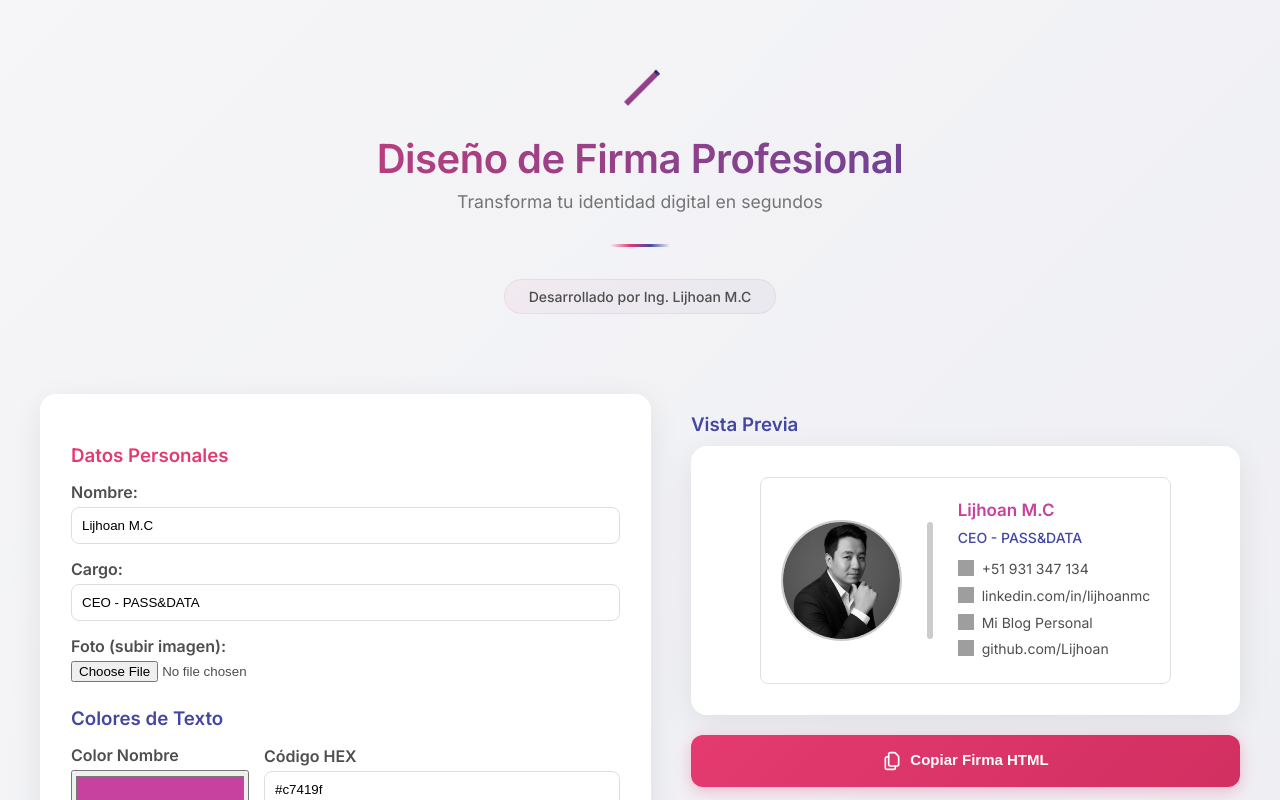
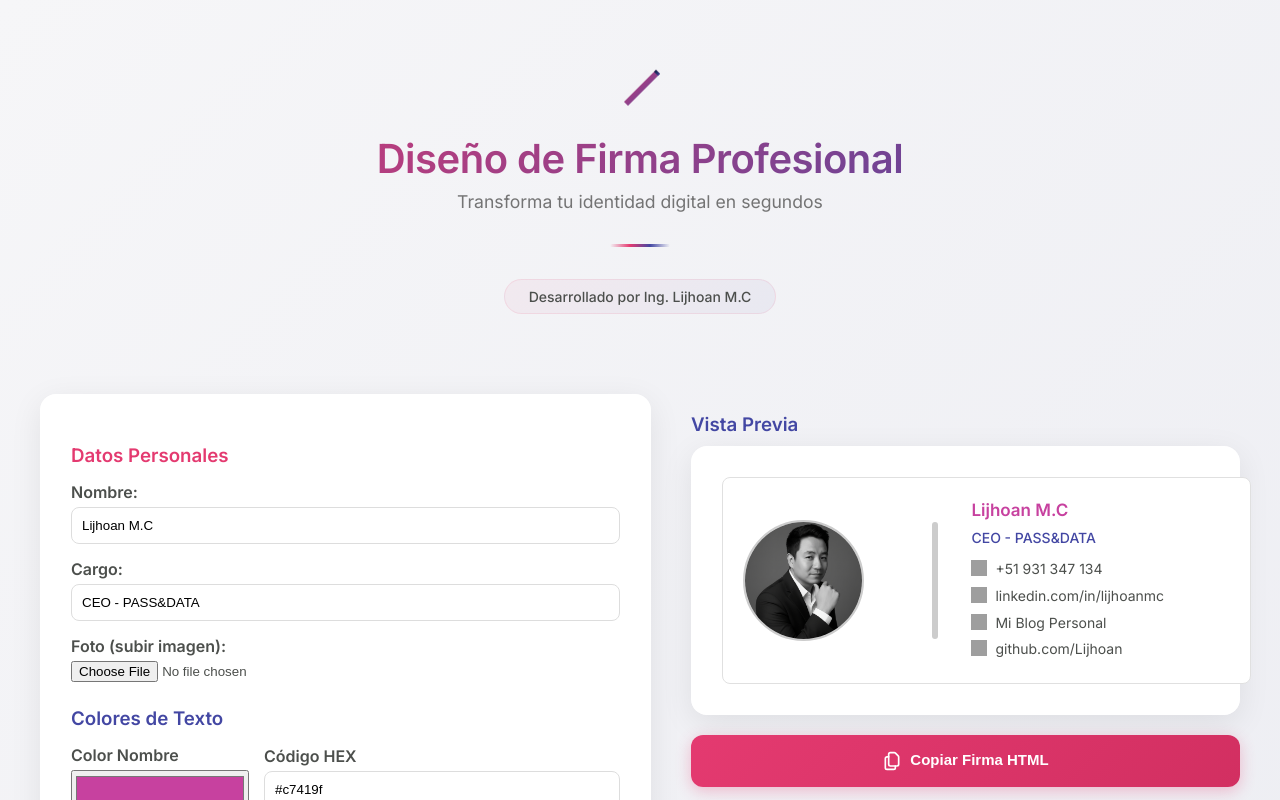
Before and after one commit to Lijhoan/signature-gen, a React (Vite) app: page / in a window 1280 px wide. Shown: the top 800 px of the page. Built offline with nearby package versions, Linux system fonts and the light colour scheme; grey boxes are pictures that could not be loaded.

Commit message:
fix: Force left-align on signature table and all content elements for email compatibility (Gmail/Outlook/Apple)

```diff
--- a/src/components/VistaPrevia.jsx
+++ b/src/components/VistaPrevia.jsx
@@ -66,14 +66,15 @@ const VistaPrevia = ({ data, socialNetworks, styles, onCopy, copySuccess, iconSt
             fontFamily: styles.fontFamily,
             fontSize: "14px",
             lineHeight: 1.5,
-            margin: "0 auto",
+            margin: "0",
             padding: "20px",
-            width: "fit-content",
-            maxWidth: "100%",
+            width: "100%",
+            maxWidth: "600px",
             border: "1px solid #e0e0e0",
             borderRadius: "8px",
             backgroundColor: "#ffffff",
             overflow: "auto",
+            textAlign: "left",
           }}
         >
           <table
@@ -85,11 +86,12 @@ const VistaPrevia = ({ data, socialNetworks, styles, onCopy, copySuccess, iconSt
               padding: "0",
               border: "0",
               borderStyle: "none",
-              width: "auto",
+              width: "100%",
+              textAlign: "left",
             }}
           >
             <tbody>
-              <tr style={{ border: "0", borderStyle: "none" }}>
+              <tr style={{ border: "0", borderStyle: "none", textAlign: "left" }}>
                 {/* Imagen */}
                 {data.imagen && (
                   <td style={{
@@ -97,7 +99,8 @@ const VistaPrevia = ({ data, socialNetworks, styles, onCopy, copySuccess, iconSt
                     margin: "0",
                     border: "0",
                     borderStyle: "none",
-                    verticalAlign: "middle"
+                    verticalAlign: "middle",
+                    textAlign: "left",
                   }}>
                     <img
                       src={data.imagen}
@@ -129,6 +132,7 @@ const VistaPrevia = ({ data, socialNetworks, styles, onCopy, copySuccess, iconSt
                     border: "0",
                     borderStyle: "none",
                     verticalAlign: "middle",
+                    textAlign: "left",
                   }}>
                     <div style={{
                       width: `${styles.lineWidth}px`,
@@ -150,9 +154,10 @@ const VistaPrevia = ({ data, socialNetworks, styles, onCopy, copySuccess, iconSt
                     border: "0",
                     borderStyle: "none",
                     verticalAlign: "middle",
+                    textAlign: "left",
                   }}
                 >
-                  <div>
+                  <div style={{ textAlign: "left" }}>
                     <strong
                       style={{
                         fontSize: "17px",
@@ -161,6 +166,7 @@ const VistaPrevia = ({ data, socialNetworks, styles, onCopy, copySuccess, iconSt
                         marginBottom: "4px",
                         fontWeight: "700",
                         margin: "0 0 4px 0",
+                        textAlign: "left",
                       }}
                     >
                       {data.nombre}
@@ -172,6 +178,7 @@ const VistaPrevia = ({ data, socialNetworks, styles, onCopy, copySuccess, iconSt
                         fontWeight: "500",
                         margin: "0 0 8px 0",
                         fontSize: "14px",
+                        textAlign: "left",
                       }}
                     >
                       {data.cargo}
@@ -189,6 +196,7 @@ const VistaPrevia = ({ data, socialNetworks, styles, onCopy, copySuccess, iconSt
                             style={{
                               margin: "0 0 4px 0",
                               display: "block",
+                              textAlign: "left",
                             }}
                           >
                             <a
```
